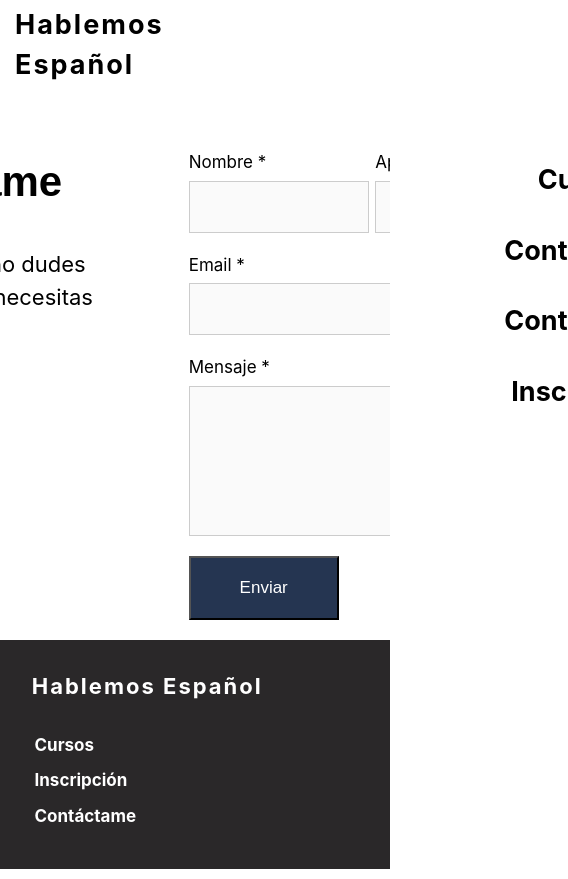
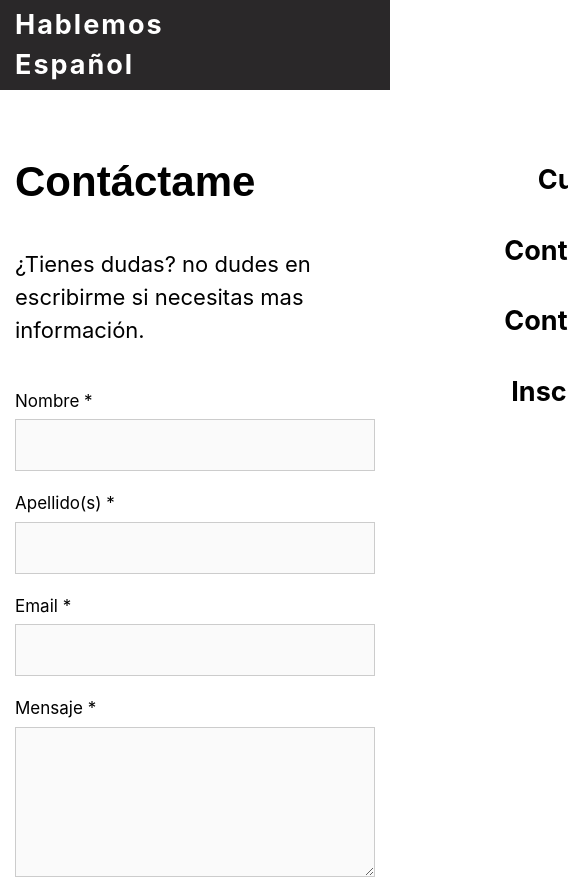
Before and after one commit to rviteri/HablemosEspanol, a React (Create React App) app: page /contactame in a window 390 px wide. Shown: the top 879 px of the page, 568 px wide, since content can reach past the window. Built offline with nearby package versions, Linux system fonts and the light colour scheme; some icons are missing.

Commit message:
Adapted contact us screen for mobile

```diff
--- a/src/pages/Contactame.js
+++ b/src/pages/Contactame.js
@@ -34,7 +34,7 @@ export default function Contactame() {
 
   return (
     <div>
-      <Header whiteStyle={true} transparent={false}></Header>
+      <Header whiteStyle={false} transparent={false}></Header>
       <section className="section-contact-us">
         <div className="section-content contact-us-container">
           <div className="contact-us__text">
--- a/src/stylesheets/_base.scss
+++ b/src/stylesheets/_base.scss
@@ -137,6 +137,15 @@ html {
         @include grid-column(6);
         @include omega(2);
       }
+
+      @include media-mobile-only {
+        flex-direction: column;
+
+        .branded-input-container {
+          @include grid-column(12);
+          @include omega(0);
+        }
+      }
     }
 
     .branded-form__single-row {
--- a/src/stylesheets/pages/Contactame.scss
+++ b/src/stylesheets/pages/Contactame.scss
@@ -5,6 +5,20 @@
 
 .contact-us-container {
   display: flex;
+
+  @include media-mobile-only {
+    flex-direction: column;
+
+    .contact-us__text {
+      @include grid-column(12);
+      @include push-down;
+    }
+
+    .contact-us__form {
+      @include grid-column(12);
+      @include grid-push(0);
+    }
+  }
 }
 
 .contact-us__text {
```
